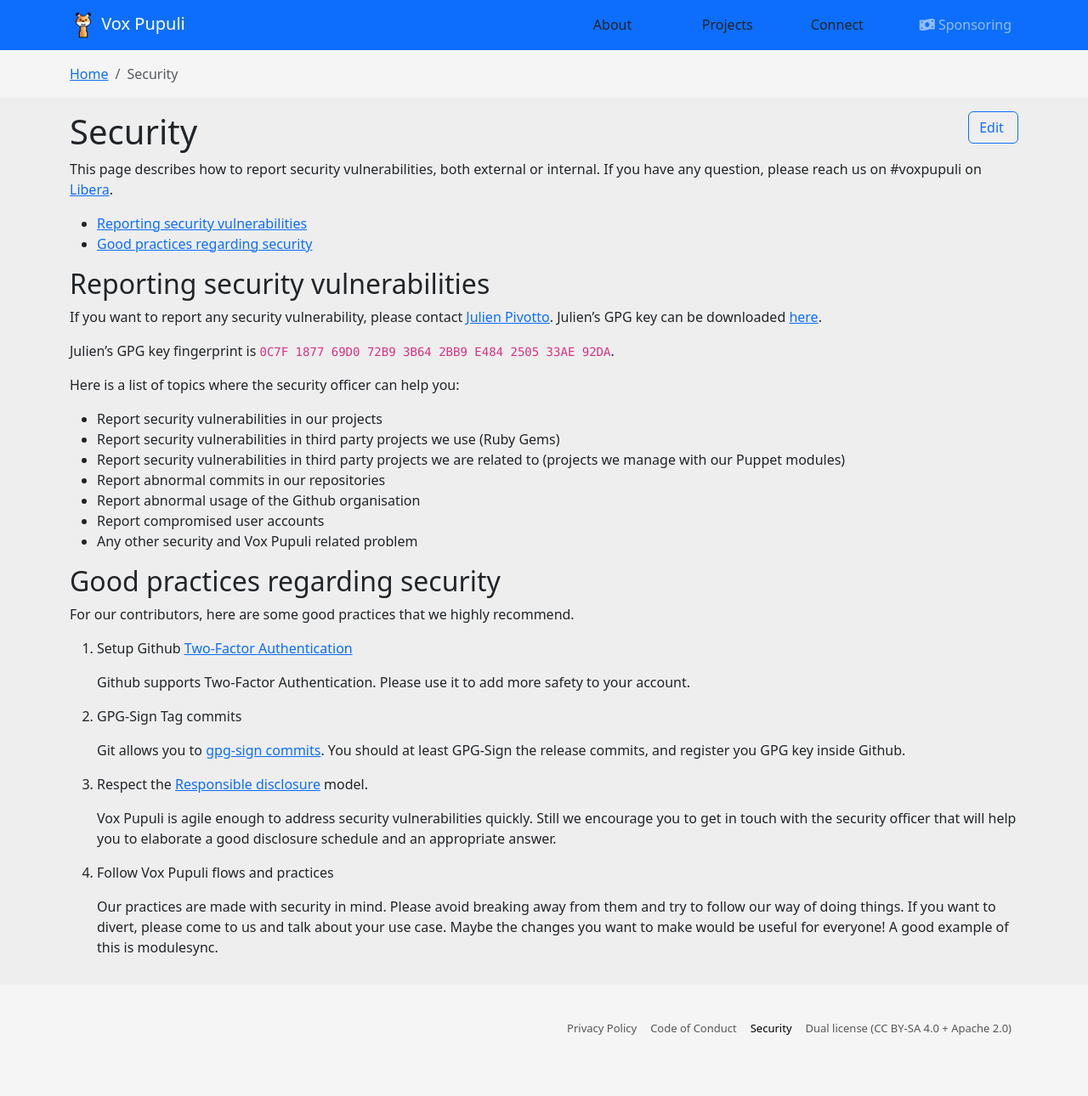
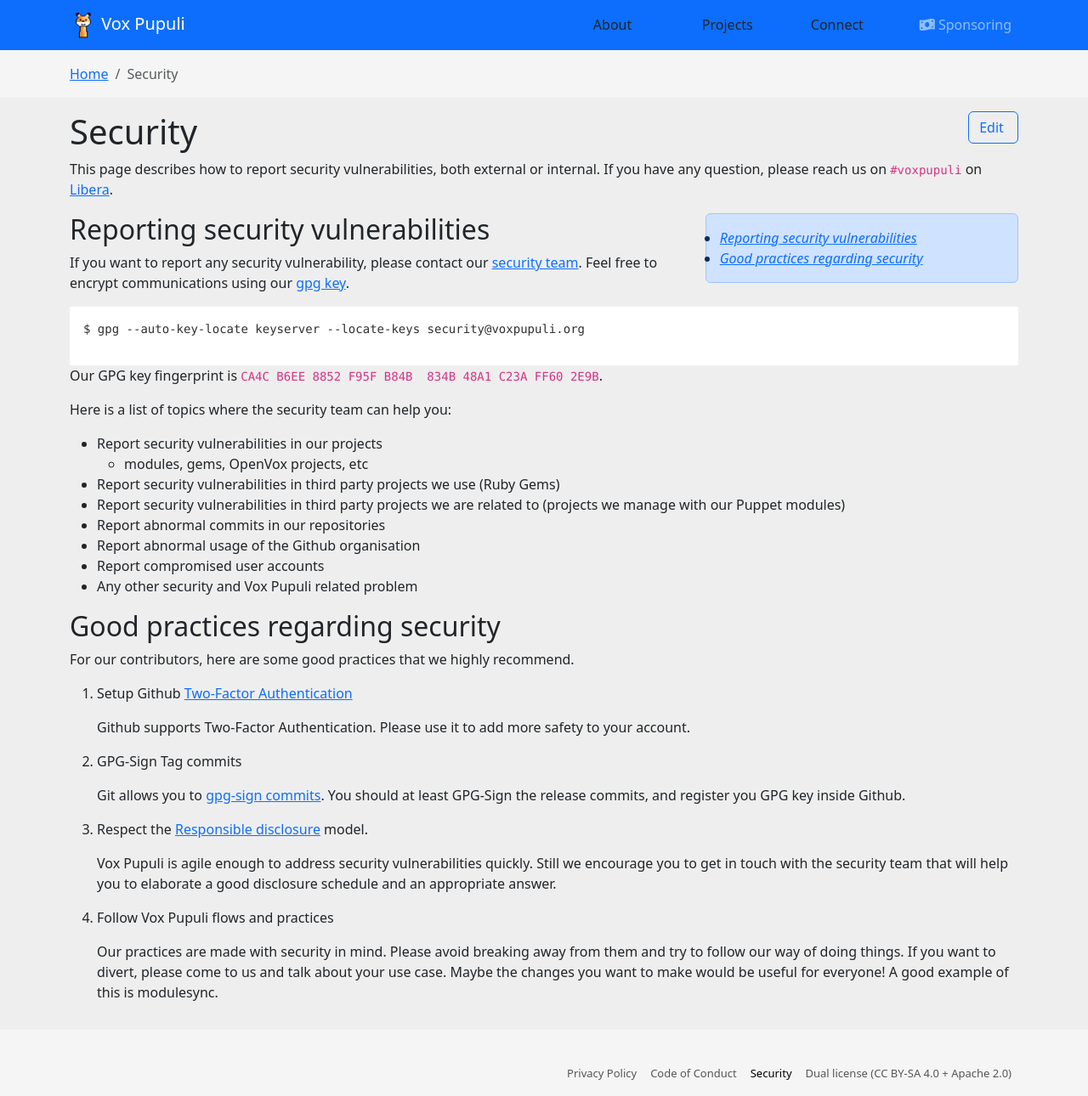
Before and after one commit to voxpupuli/voxpupuli.github.io, a Jekyll site: the page built from security/index.md, in a window 1280 px wide. Shown: the whole page at 85% size. Built offline with Jekyll 4.4.1, drawn with Linux system fonts in a browser that asks for light colours; nearby versions of some CDN libraries; before the commit the page ends 1237 px from its top, so only the background shows below that.

Commit message:
Updated security page
This just changes the reporter and gpg key. Anyone on the security team
should install the key stored in gopass.

I plan on revamping this page to include information about security
fixes in releases but we need process updates first.

````diff
--- a/security/index.md
+++ b/security/index.md
@@ -3,23 +3,29 @@
 title: Security
 ---
 
-This page describes how to report security vulnerabilities, both external or
-internal. If you have any question, please reach us on #voxpupuli on [Libera](https://web.libera.chat/?#voxpupuli).
+This page describes how to report security vulnerabilities, both external or internal.
+If you have any question, please reach us on `#voxpupuli` on [Libera](https://web.libera.chat/?#voxpupuli).
 
 * TOC
 {:toc}
+{: class="alert alert-primary callout w-33" }
 
 ## Reporting security vulnerabilities
 
-If you want to report any security vulnerability, please contact
-[Julien Pivotto](mailto:roidelapluie@inuits.eu). Julien's GPG key can be
-downloaded [here](0C7F187769D072B93B642BB9E484250533AE92DA.pub).
+If you want to report any security vulnerability, please contact our
+[security team](mailto:security@voxpupuli.org).
+Feel free to encrypt communications using our [gpg key](https://keys.openpgp.org/search?q=security%40voxpupuli.org).
 
-Julien's GPG key fingerprint is `0C7F 1877 69D0 72B9 3B64  2BB9 E484 2505 33AE 92DA`.
+```
+$ gpg --auto-key-locate keyserver --locate-keys security@voxpupuli.org
+```
 
-Here is a list of topics where the security officer can help you:
+Our GPG key fingerprint is `CA4C B6EE 8852 F95F B84B  834B 48A1 C23A FF60 2E9B`.
+
+Here is a list of topics where the security team can help you:
 
 * Report security vulnerabilities in our projects
+    - modules, gems, OpenVox projects, etc
 * Report security vulnerabilities in third party projects we use (Ruby Gems)
 * Report security vulnerabilities in third party projects we are related to
   (projects we manage with our Puppet modules)
@@ -46,7 +52,7 @@
 1. Respect the [Responsible disclosure][m] model.
 
     Vox Pupuli is agile enough to address security vulnerabilities quickly.
-    Still we encourage you to get in touch with the security officer that will
+    Still we encourage you to get in touch with the security team that will
     help you to elaborate a good disclosure schedule and an appropriate answer.
 
 1. Follow Vox Pupuli flows and practices
````
